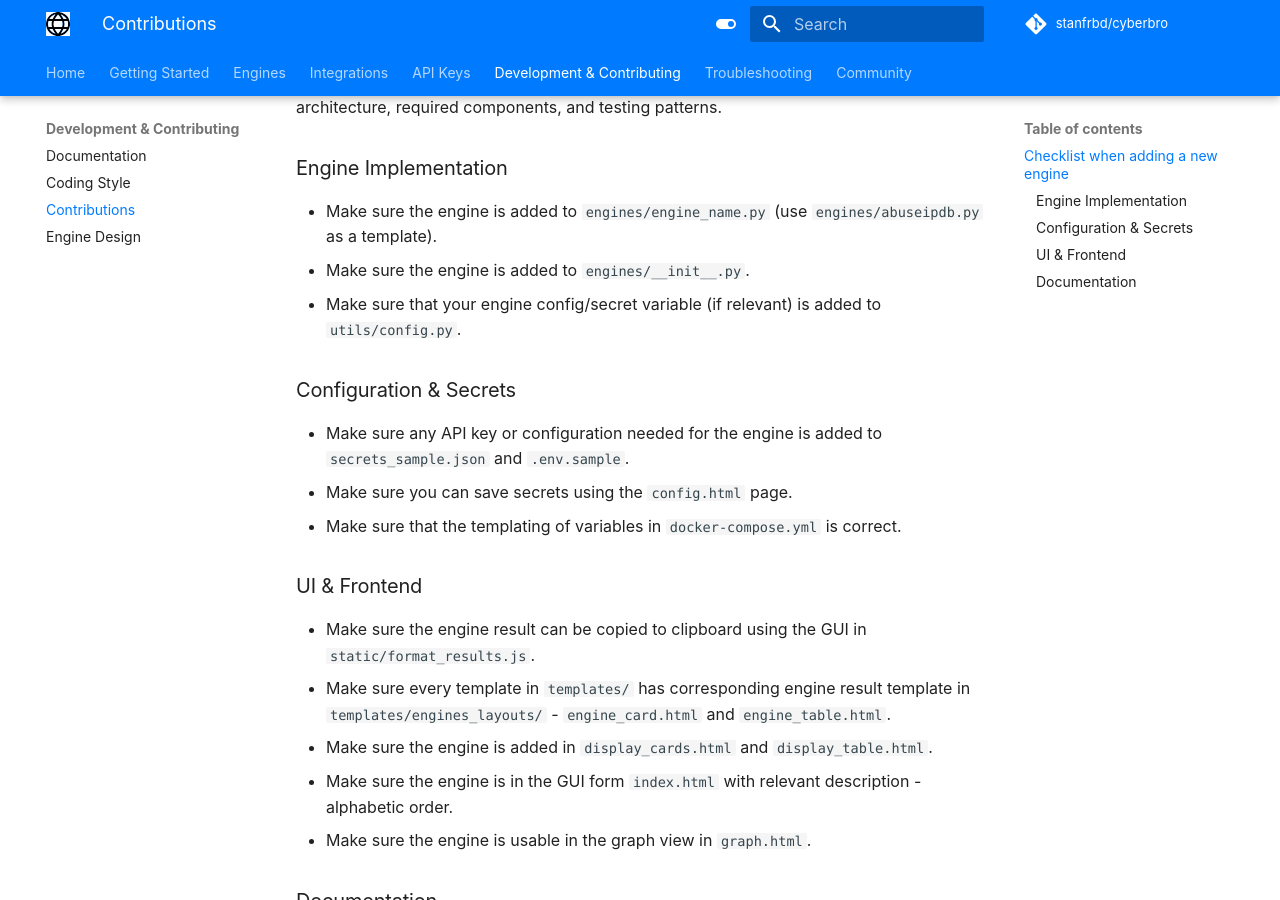
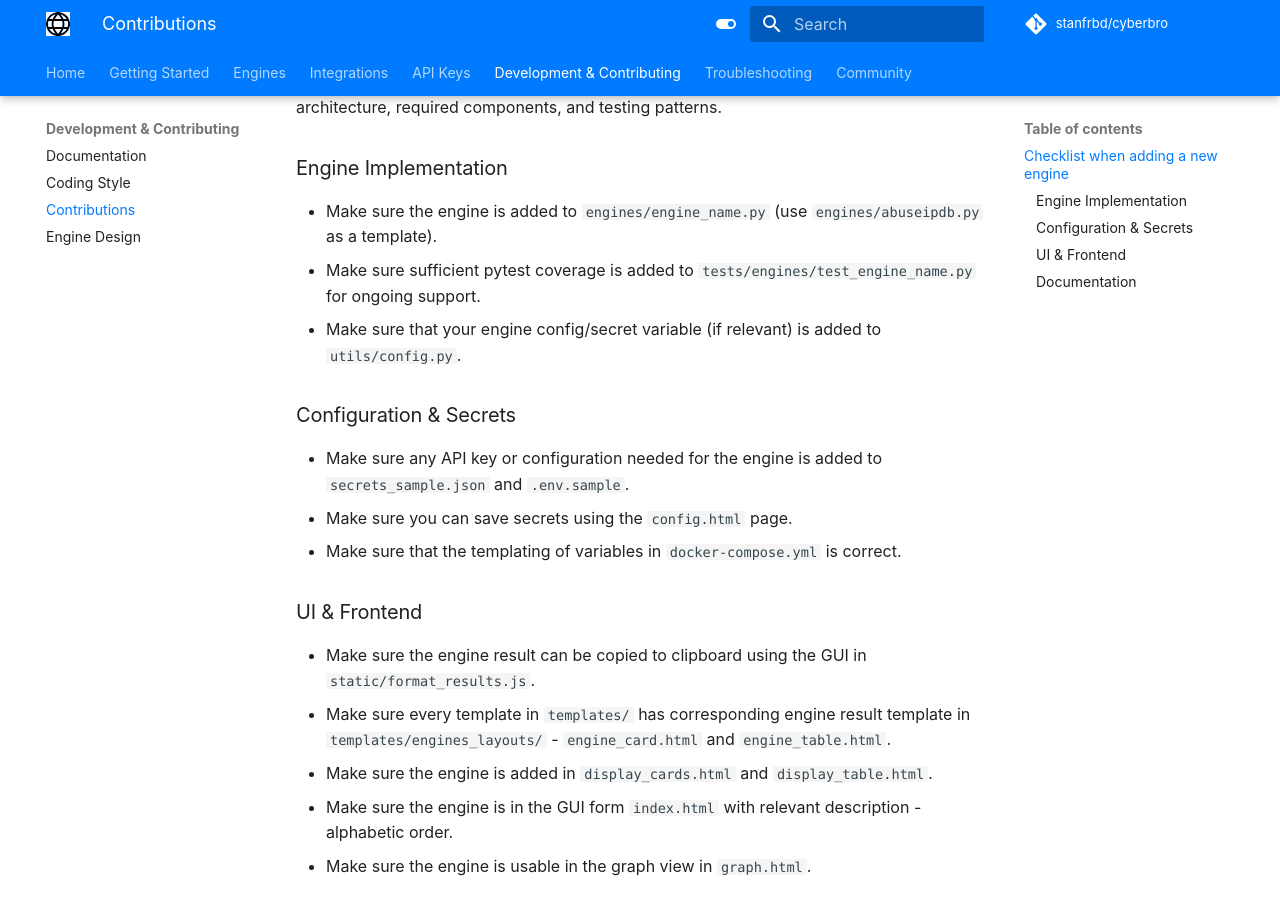
Before and after one commit to ubahmapk/cyberbro, an MkDocs documentation site: the page built from docs/contribute/Contributions.md, in a window 1280 px wide and 900 px high, scrolled down 417 px. Built offline with MkDocs 1.6.1 and Material for MkDocs 9.7.7, drawn with Linux system fonts in a browser that asks for light colours; some web fonts are replaced; comment, search, counter and statistics services are not loaded.

Commit message:
removed no-longer-valid instruction to add engine to __init__.py; added instruction to include pytests for new engines
Signed-off-by: Jon Mark Allen <ubahmapk@gmail.com>

```diff
--- a/docs/contribute/Contributions.md
+++ b/docs/contribute/Contributions.md
@@ -13,7 +13,7 @@ Before writing code, read the **[Engine Design Guide](Engine-Design.md)** for a
 
 ### Engine Implementation
 * Make sure the engine is added to `engines/engine_name.py` (use `engines/abuseipdb.py` as a template).
-* Make sure the engine is added to `engines/__init__.py`.
+* Make sure sufficient pytest coverage is added to `tests/engines/test_engine_name.py` for ongoing support.
 * Make sure that your engine config/secret variable (if relevant) is added to `utils/config.py`.
 
 ### Configuration & Secrets
```
